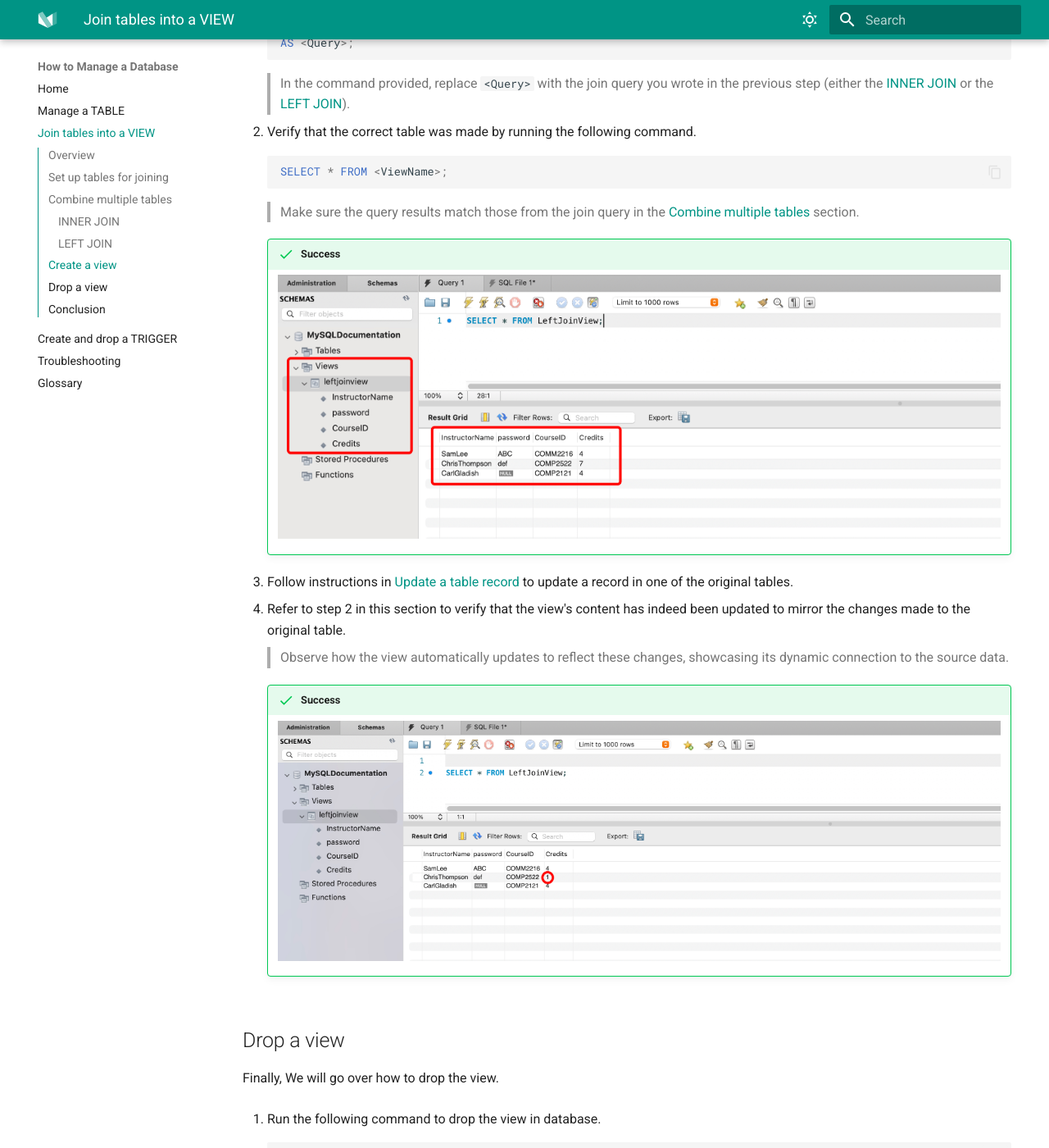
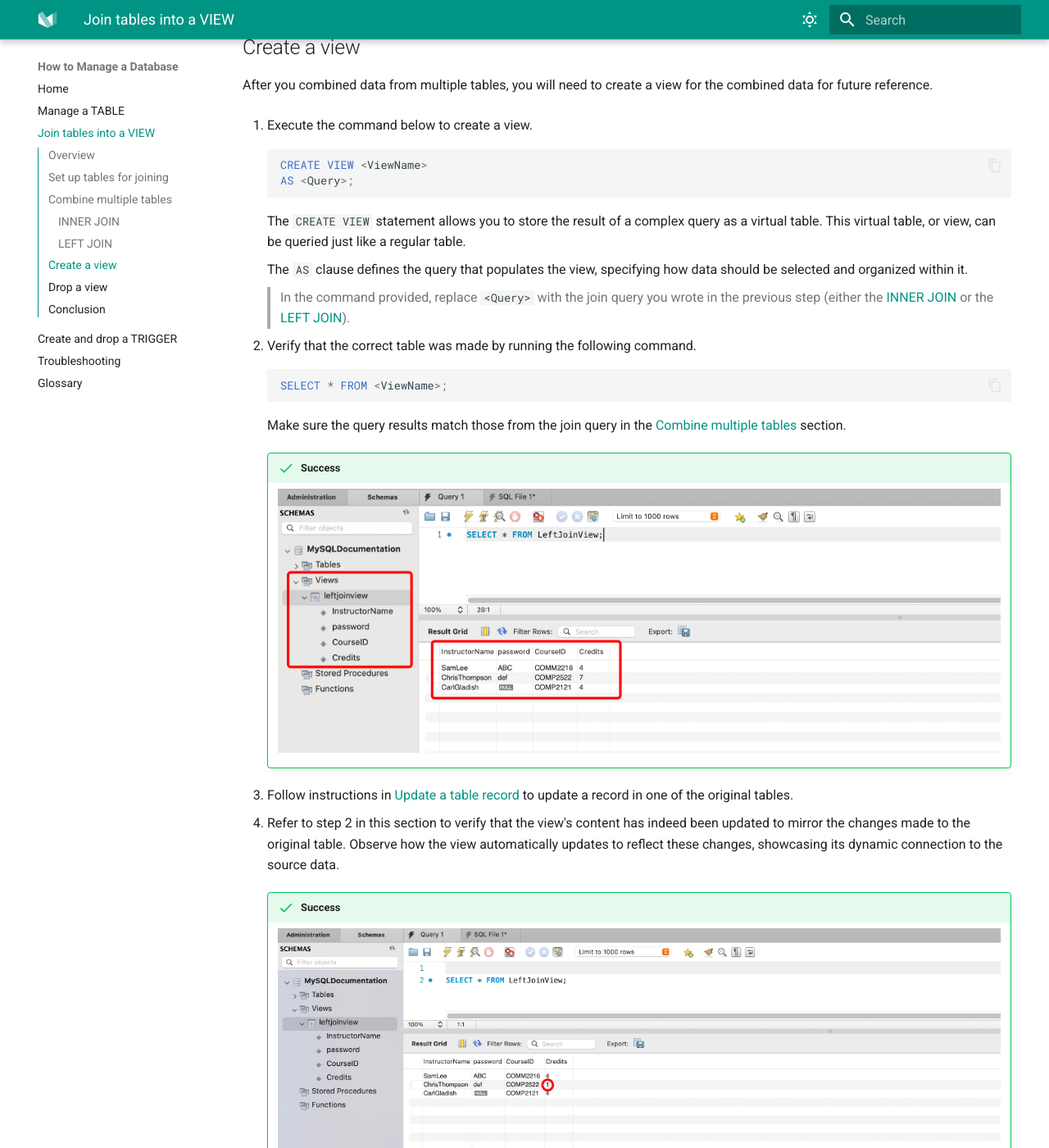
Before and after one commit to izcheung/mySQLWorkBenchUserDoc, an MkDocs documentation site: the page built from docs/task2.md, in a window 1280 px wide and 1400 px high, scrolled down 2607 px. Shown: the whole window at 82% size. Built offline with MkDocs 1.6.1 and Material for MkDocs 9.7.7, drawn with Linux system fonts in a browser that asks for light colours; some of the changed text lies outside the part shown.

Commit message:
Add explanation to the keywords in the query

````diff
--- a/docs/task2.md
+++ b/docs/task2.md
@@ -12,7 +12,7 @@
 1. Follow instructions in [Create a TABLE](task1.md#create-a-table){:target="_blank"} to create some tables and insert data into them.
 
     !!! note
-        We need **at least two**  tables, each with at least one column that relates to the other table.
+        We need a minimum of **two tables** to join tables in MySQL. Ensure that these two tables have one column that shares identical data.
 
 
 ## Combine multiple tables
@@ -26,6 +26,9 @@
     INNER JOIN <TableName2>
     ON <TableName1>.<CommonColumnName> = <TableName2>.<CommonColumnName>, ...;
     ```
+    The `INNER JOIN` keyword combines rows from two or more tables based on a related column between them.
+
+    The `ON` clause specifies the matching condition that identifies which columns from the joined tables are compared to determine matching rows.
 
     !!! note
         Within the ```ON``` clause, the `<CommonColumnName>` in the two tables should represent the same data.
@@ -36,7 +39,7 @@
 
 2. Verify that the combined table was merged correctly by cross checking the result.
 
-    > The row count in the combined table should only contain rows where there is a match in both tables. Additionally, confirm that all desired columns are present in the combined table.
+    The row count in the combined table should only contain rows where there is a match in both tables. Additionally, confirm that all desired columns are present in the combined table.
 
 
 ### LEFT JOIN
@@ -47,6 +50,7 @@
     LEFT JOIN <TableName2>
     ON <TableName1>.<CommonColumnName> = <TableName2>.<CommonColumnName>, ...;
     ```
+    The `LEFT JOIN` keyword returns all records from the left table, and the matched records from the right table. The records that do not match from the right table will appear as NULL in the result set.
 
     !!! note
         Within the ```ON``` clause, the `<CommonColumnName>` in the two tables should represent the same data.
@@ -59,7 +63,7 @@
 
 2. Verify that the combined table was merged correctly by cross checking the result.
 
-    > The row count in the combined table should match the total rows in table `<TableName1>`. Additionally, confirm that all desired columns are present in the combined table.
+    The row count in the combined table should match the total rows in table `<TableName1>`. Additionally, confirm that all desired columns are present in the combined table.
 
 ## Create a view
 After you combined data from multiple tables, you will need to create a view for the combined data for future reference.
@@ -69,6 +73,9 @@
     CREATE VIEW <ViewName>
     AS <Query>;
     ```
+    The `CREATE VIEW` statement allows you to store the result of a complex query as a virtual table. This virtual table, or view, can be queried just like a regular table.
+
+    The `AS` clause defines the query that populates the view, specifying how data should be selected and organized within it.
 
     >In the command provided, replace `<Query>` with the join query you wrote in the previous step (either the [INNER JOIN](#inner-join) or the [LEFT JOIN](#left-join)).
 
@@ -77,16 +84,14 @@
     SELECT * FROM <ViewName>;
     ```
 
-    > Make sure the query results match those from the join query in the [Combine multiple tables](#combine-multiple-tables) section.
+    Make sure the query results match those from the join query in the [Combine multiple tables](#combine-multiple-tables) section.
 
     !!! success
         ![Image title](images/CreateView.jpg)
 
 3. Follow instructions in [Update a table record](task1.md#update-a-table-record){:target="_blank"} to update a record in one of the original tables.
 
-4. Refer to step 2 in this section to verify that the view's content has indeed been updated to mirror the changes made to the original table.
-
-    > Observe how the view automatically updates to reflect these changes, showcasing its dynamic connection to the source data.
+4. Refer to step 2 in this section to verify that the view's content has indeed been updated to mirror the changes made to the original table. Observe how the view automatically updates to reflect these changes, showcasing its dynamic connection to the source data.
 
     !!! success
         ![Update View](images/UpdateView.jpg)
@@ -99,6 +104,7 @@
     ``` sql
     DROP VIEW <ViewName>;
     ```
+    The `DROP VIEW` statement is used to remove an existing view from the database. This command permanently deletes the specified view, including its structure and associated SQL query, but does not affect the underlying tables from which the view was created.
 
     !!! success
         ![Drop View](images/DropView.jpg)
````
